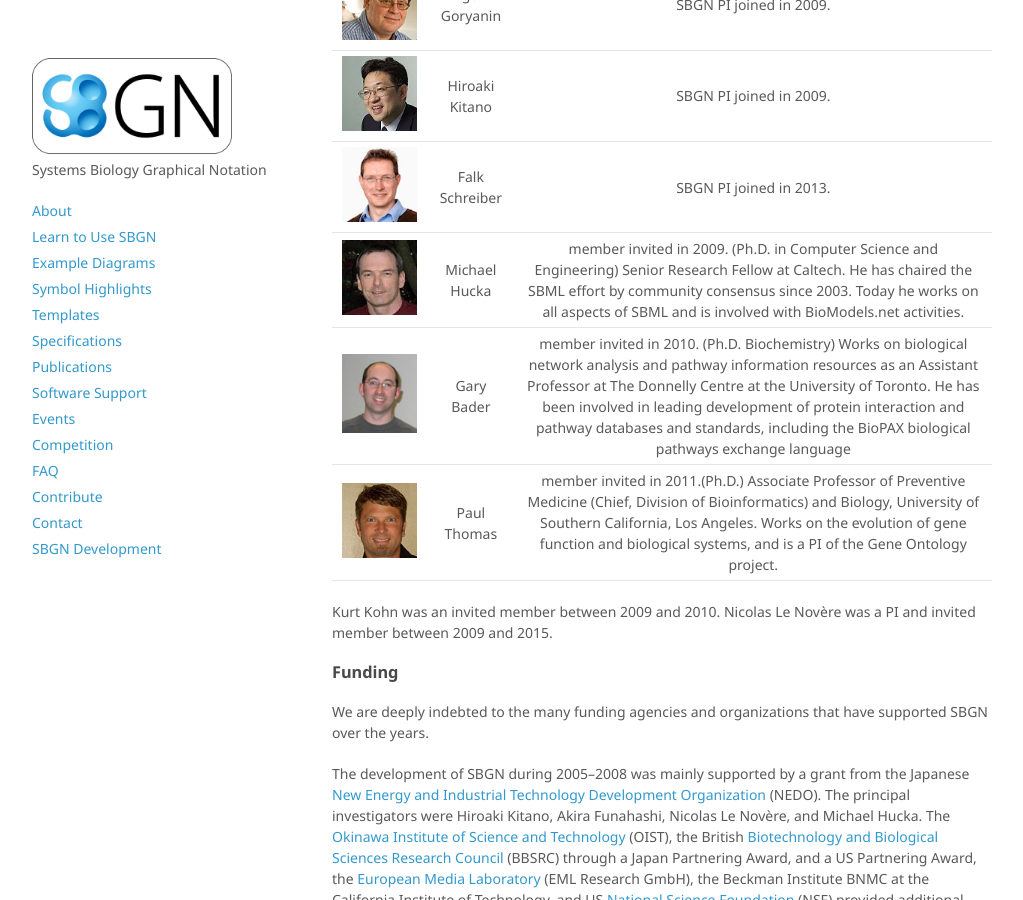
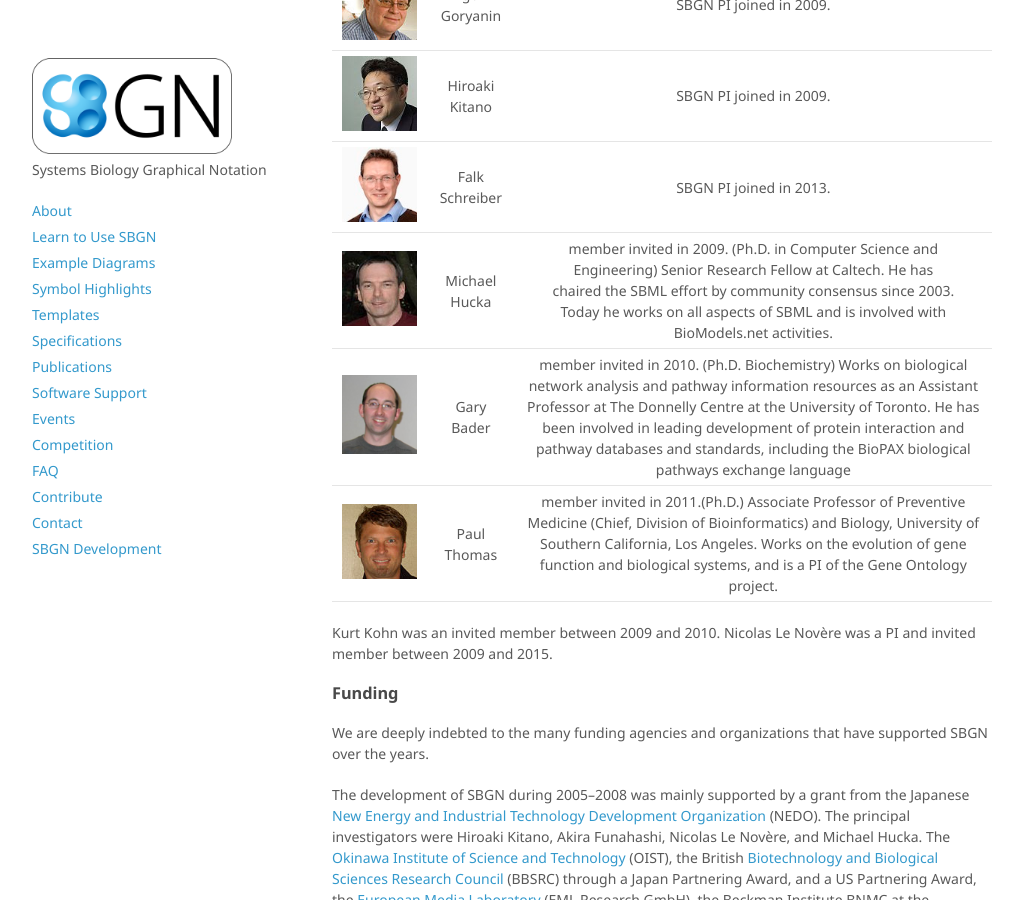
Before and after one commit to sbgn/sbgn, a Jekyll site: the page built from docs/about.md, in a window 1280 px wide and 900 px high, scrolled down 2857 px. Shown: the whole window, without its empty margins (128-1151 px from the left). Built offline with Jekyll 4.4.1, drawn with Linux system fonts in a browser that asks for light colours; nearby versions of some CDN libraries.

Commit message:
Update about.md

```diff
--- a/docs/about.md
+++ b/docs/about.md
@@ -62,7 +62,7 @@
 | ![Goryyanin](https://sbgn.github.io/sbgn/images/about/photo-goryanin.jpg) | Igor Goryanin | SBGN PI joined in 2009. |
 | ![Kitano](https://sbgn.github.io/sbgn/images/about/photo-kitano.jpg) | Hiroaki Kitano | SBGN PI joined in 2009. |
 | ![Schreiber](https://sbgn.github.io/sbgn/images/about/photo-schreiber.jpg) | Falk Schreiber | SBGN PI joined in 2013. |
-| ![Hucka](https://sbgn.github.io/sbgn/images/about/photo-hucka.jpg) | Michael Hucka | member invited in 2009. (Ph.D. in Computer Science and <br>Engineering) Senior Research Fellow at Caltech. He has chaired the SBML effort by community consensus since 2003. Today he works on all aspects of SBML and is involved with BioModels.net activities. |
+| ![Hucka](https://sbgn.github.io/sbgn/images/about/photo-hucka.jpg) | Michael Hucka | member invited in 2009. (Ph.D. in Computer Science and <br>Engineering) Senior Research Fellow at Caltech. He has <br>chaired the SBML effort by community consensus since 2003. <br>Today he works on all aspects of SBML and is involved with <br>BioModels.net activities. |
 | ![Bader](https://sbgn.github.io/sbgn/images/about/photo-bader.png) | Gary Bader | member invited in 2010. (Ph.D. Biochemistry) Works on biological network analysis and pathway information resources as an Assistant Professor at The Donnelly Centre at the University of Toronto. He has been involved in leading development of protein interaction and pathway databases and standards, including the BioPAX biological pathways exchange language |
 | ![Thomas](https://sbgn.github.io/sbgn/images/about/photo-thomas.jpg) | Paul Thomas | member invited in 2011.(Ph.D.) Associate Professor of Preventive Medicine (Chief, Division of Bioinformatics) and Biology, University of Southern California, Los Angeles. Works on the evolution of gene function and biological systems, and is a PI of the Gene Ontology project. |
 
```
